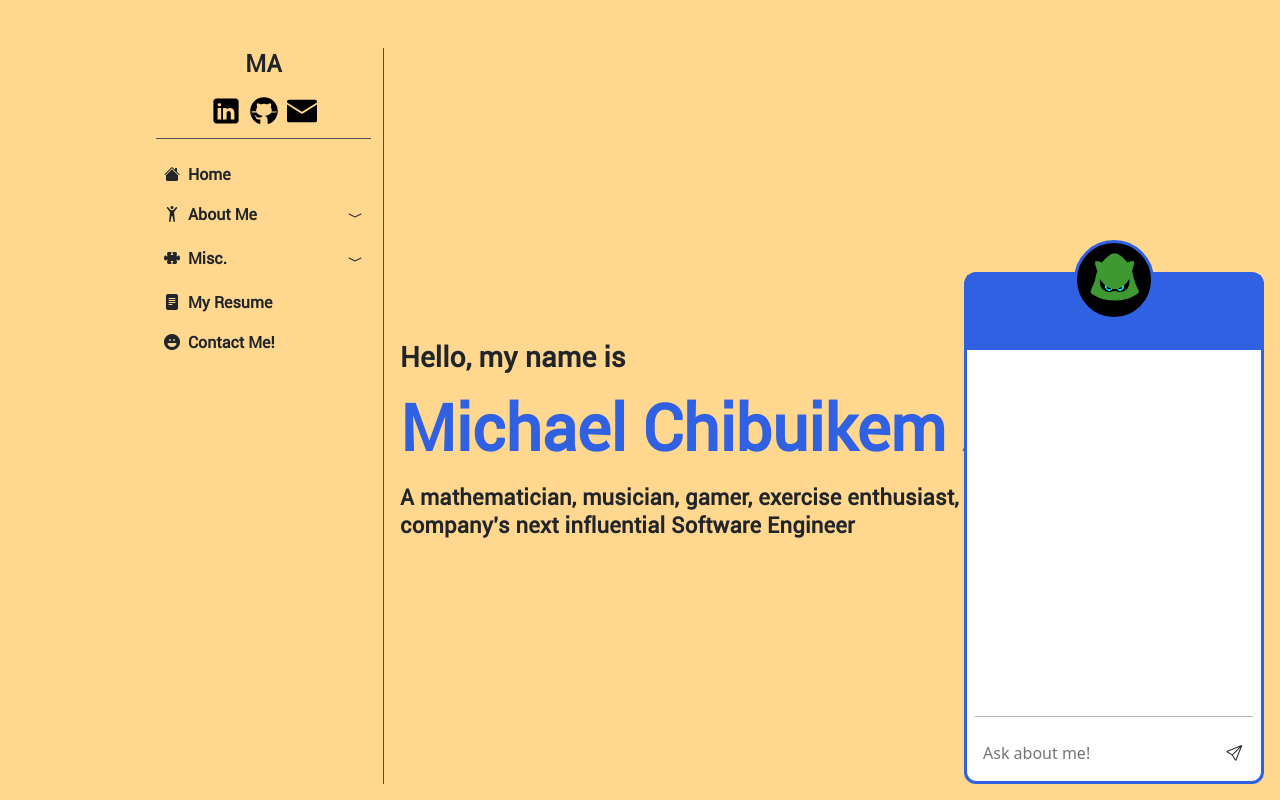
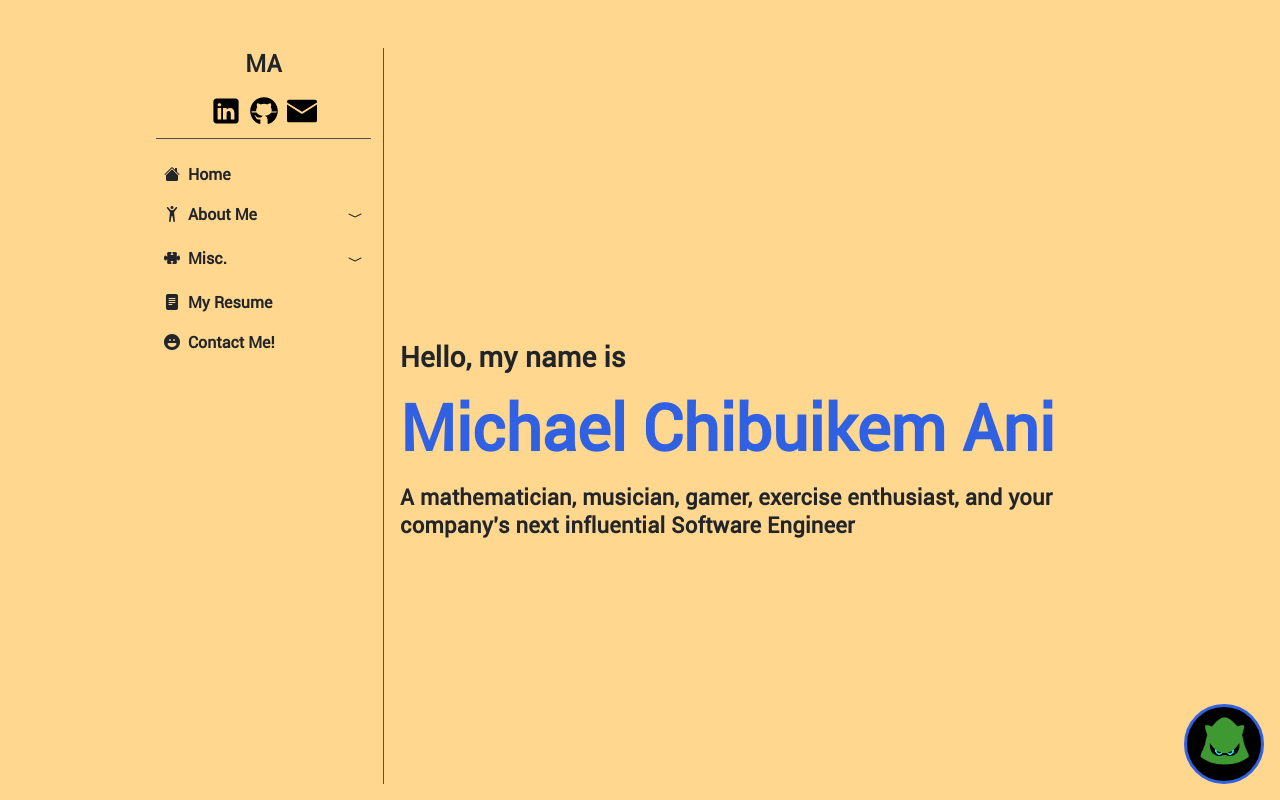
Before and after one commit to Smashthehedgehog/portfolio-fullstack, a React (Create React App) app in the folder frontend/: page /my-app in a window 1280 px wide. Shown: the top 800 px of the page. Built offline with nearby package versions, Linux system fonts and the light colour scheme.

Commit message:
Added the ability to open and close chatbot

```diff
--- a/frontend/src/App.js
+++ b/frontend/src/App.js
@@ -1,4 +1,5 @@
 import { BrowserRouter as Router, Route, Routes } from 'react-router-dom';
+import React, { useState } from 'react';
 import './App.css';
 import './fonts.css';
 import AOS from 'aos';
@@ -24,6 +25,12 @@ function App() {
     duration: 700,
     easing: "ease-out-cubic",
   });
+
+  const [chatbotState, setChatbotState] = useState(false);
+
+  function toggleChatbot() {
+    setChatbotState(!chatbotState);
+  }
 
   return (
     <Router>
@@ -80,8 +87,8 @@ function App() {
 
           </div>
         </div>
-        < Chatbot />
-        < ChatbotIcon />
+        < Chatbot chatbotState={chatbotState}/>
+        < ChatbotIcon chatbotState={chatbotState} toggleChatbot={toggleChatbot}/>
       </div>
     </Router>
   );
--- a/frontend/src/components/chatbot/Chatbot.css
+++ b/frontend/src/components/chatbot/Chatbot.css
@@ -79,8 +79,26 @@ button {
     border-radius: 50%;
     border: 3px solid #3061e3;
     background-color: black;
+    margin-left: auto;
+    cursor: pointer;
+}
+
+.chat-container.closed {
+    visibility: hidden;
+}
+
+.chatbot-icon.open {
     position: fixed;
     bottom: 30rem;
     right: 7.9rem;
-    margin-left: auto;
 }
+
+.chatbot-icon.closed {
+    position: fixed;
+    bottom: 1rem;
+    right: 1rem;
+}
+
+.chat-container.open {
+    visibility: visible;
+}
--- a/frontend/src/components/chatbot/Chatbot.js
+++ b/frontend/src/components/chatbot/Chatbot.js
@@ -2,7 +2,7 @@ import React, { useState, useEffect, useRef } from 'react';
 import axios from 'axios';
 import './Chatbot.css';
 
-const Chatbot = () => {
+const Chatbot = ({ chatbotState }) => {
     const [messages, setMessages] = useState([]);
     const [input, setInput] = useState('');
     const chatContainerRef = useRef(null);
@@ -34,7 +34,7 @@ const Chatbot = () => {
     }, [messages]);
 
     return (
-        <div className="chat-container d-flex flex-column">
+        <div className={`chat-container d-flex flex-column ${chatbotState ? "open" : "closed"}`}>
             <div className='chat-header'></div>
             <div className="chat-messages" ref={chatContainerRef}>
                 {messages.map((msg, index) => (
--- a/frontend/src/components/chatbot/ChatbotIcon.js
+++ b/frontend/src/components/chatbot/ChatbotIcon.js
@@ -2,9 +2,9 @@ import React from 'react'
 import chatbot_icon from '../../pictures/chatbot-icon.png';
 import './Chatbot.css';
 
-const ChatbotIcon = () => {
+const ChatbotIcon = ({ chatbotState , toggleChatbot}) => {
   return (
-    <div className='chatbot-icon d-flex justify-content-center align-items-center'>
+    <div className={`chatbot-icon d-flex justify-content-center align-items-center ${chatbotState ? "open" : "closed"}`} onClick={toggleChatbot}>
         <img src={chatbot_icon} width={'100%'} height={'100%'}></img>
     </div>
   )
```
Lines whose indentation alone changed are shown as unchanged.
